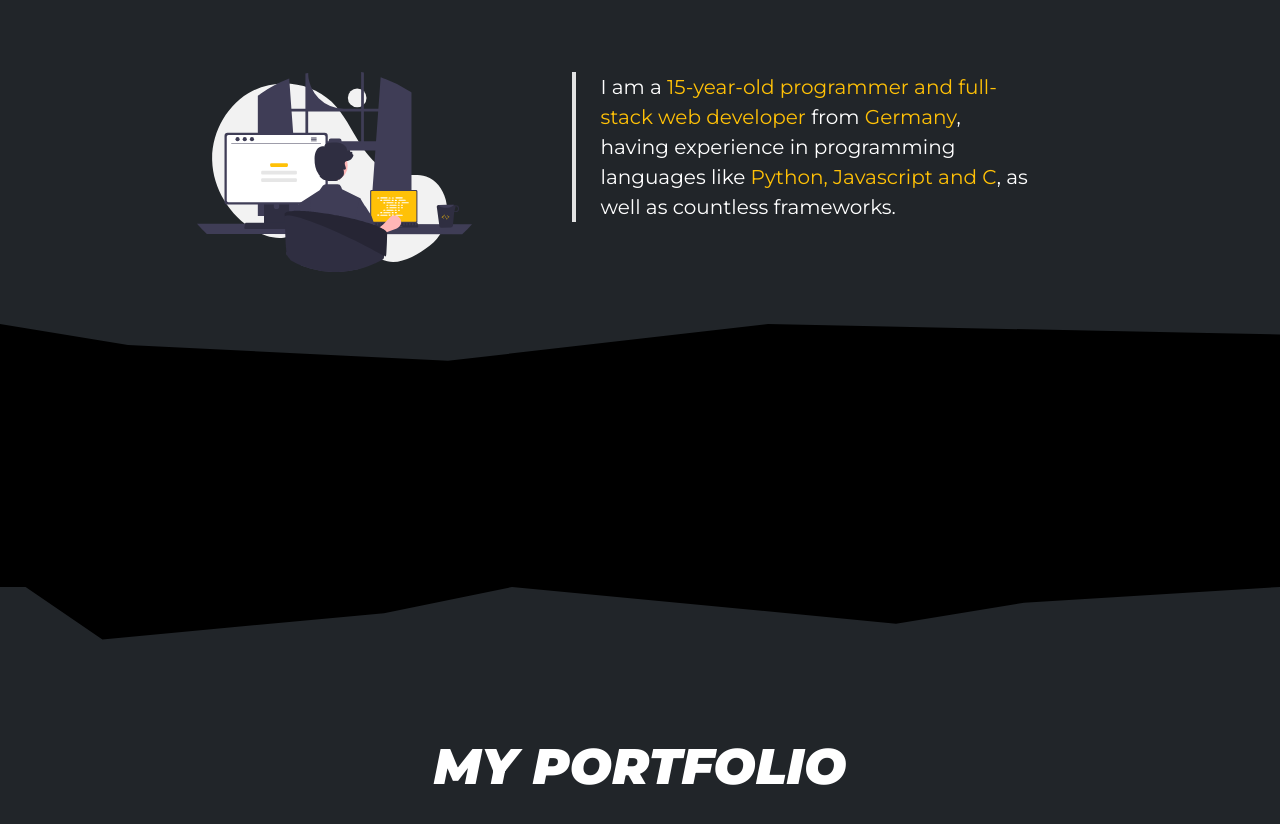
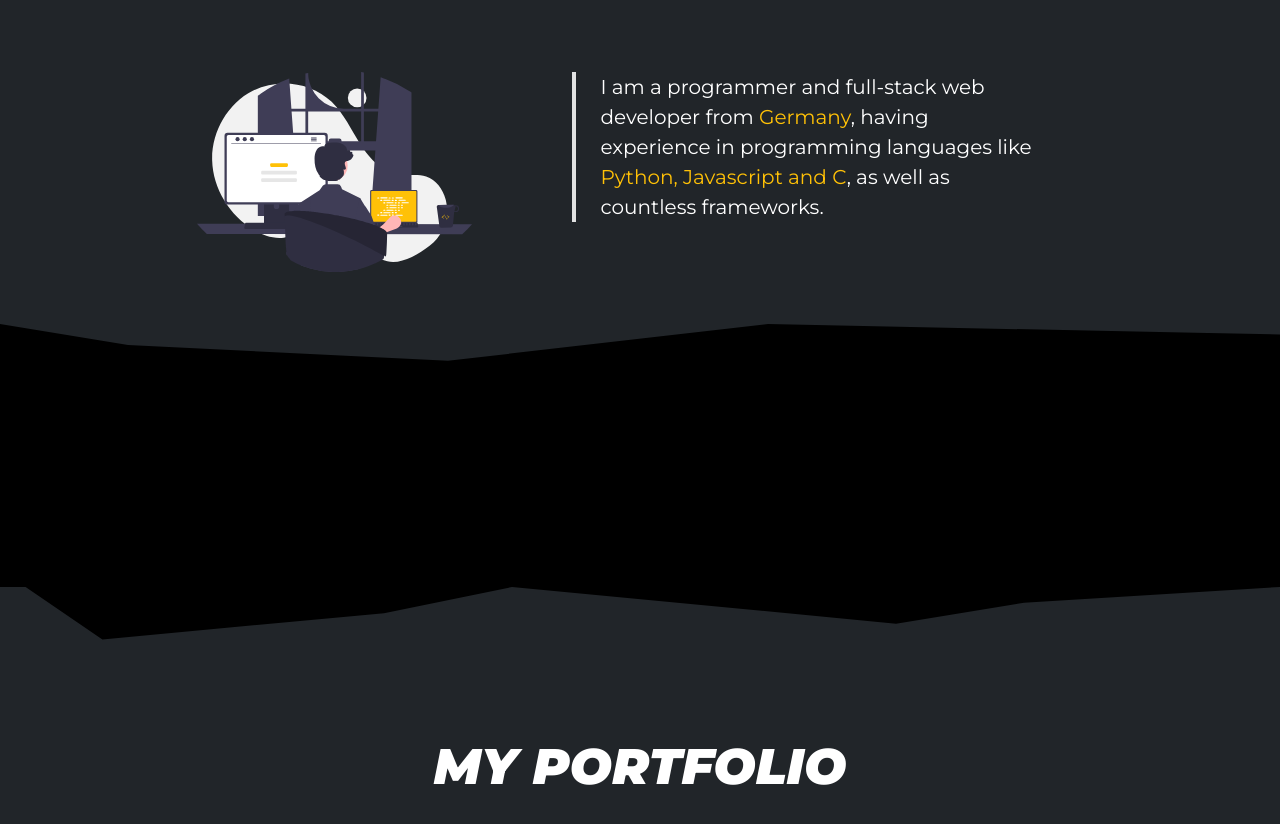
Before and after one commit to jv-schneider/portfolio, a plain HTML site: page home/home.html in a window 1280 px wide. Shown: the part 938-1762 px from the top of the page. Drawn offline with nearby package versions, Linux system fonts and the light colour scheme.

Commit message:
small change in about-me section

```diff
--- a/home/home.html
+++ b/home/home.html
@@ -44,8 +44,8 @@
         <img src="undraw_programming_re_kg9v.svg" alt="" />
         <p class="hidden right">
           I am a
-          <span class="primary-color"
-            >15-year-old programmer and full-stack web developer</span
+          <span class="primary-color"></span>
+            programmer and full-stack web developer</span
           >
           from <span class="primary-color">Germany</span>, having experience in
           programming languages like
```
